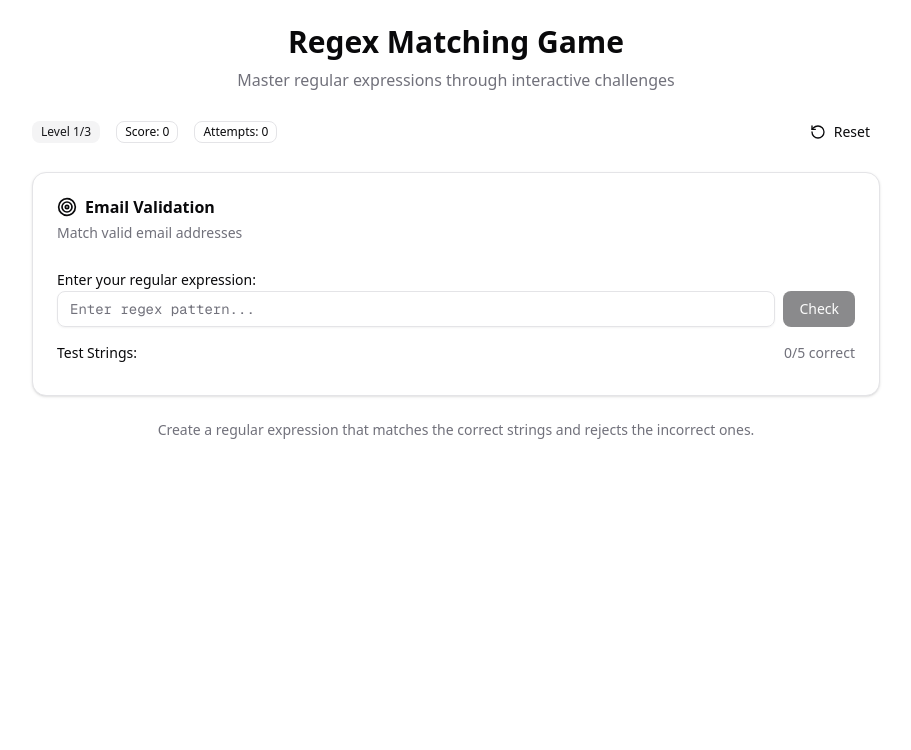
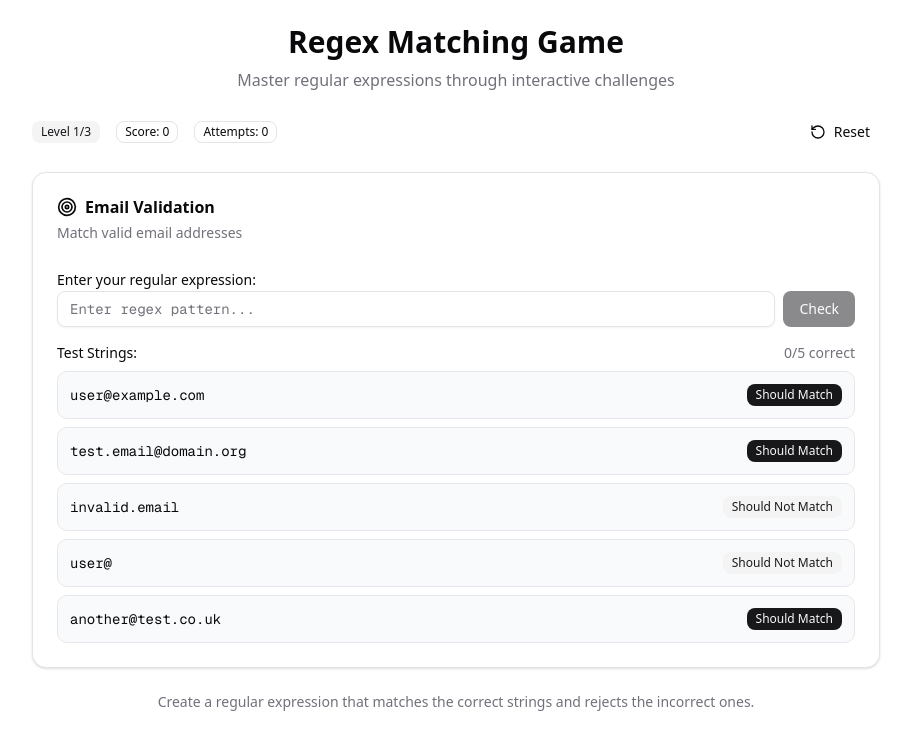
Before and after one commit to dytra/regex-quest, a Next.js app: page / in a window 1280 px wide. Shown: the top 750 px of the page, without its empty margins (184-1095 px from the left). Built offline with nearby package versions, Linux system fonts and the light colour scheme.

Commit message:
show test strings

```diff
--- a/src/components/game.tsx
+++ b/src/components/game.tsx
@@ -61,7 +61,13 @@ export default function Component() {
   const level = levels[currentLevel]
 
   const results = useMemo(() => {
-    if (!regex) return []
+    if (!regex) {
+      return level.testStrings.map((item) => ({
+        ...item,
+        matches: false,
+        correct: false,
+      }))
+    }
 
     try {
       const regexObj = new RegExp(regex, "i")
@@ -199,9 +205,9 @@ export default function Component() {
                 <div
                   key={index}
                   className={`flex items-center justify-between p-3 rounded-lg border ${
-                    result.correct
+                    regex && result.correct
                       ? "bg-green-50 border-green-200"
-                      : regex
+                      : regex && !result.correct
                         ? "bg-red-50 border-red-200"
                         : "bg-gray-50 border-gray-200"
                   }`}
@@ -216,9 +222,9 @@ export default function Component() {
                         {result.matches && <Badge variant="outline">Matches</Badge>}
                         {result.correct ? (
                           <CheckCircle className="w-5 h-5 text-green-600" />
-                        ) : regex ? (
+                        ) : (
                           <XCircle className="w-5 h-5 text-red-600" />
-                        ) : null}
+                        )}
                       </div>
                     )}
                   </div>
```
